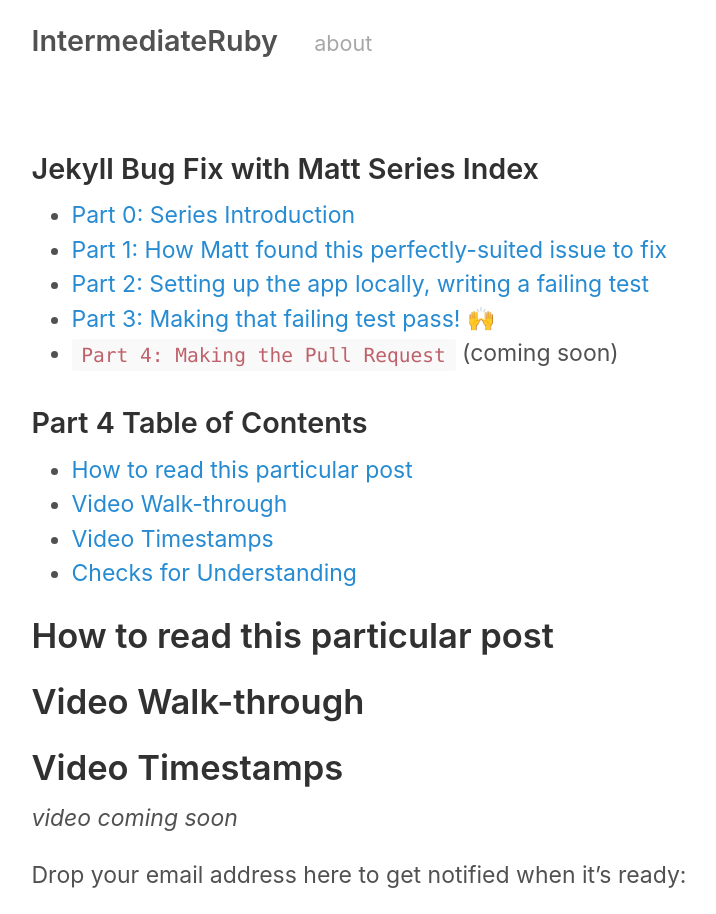
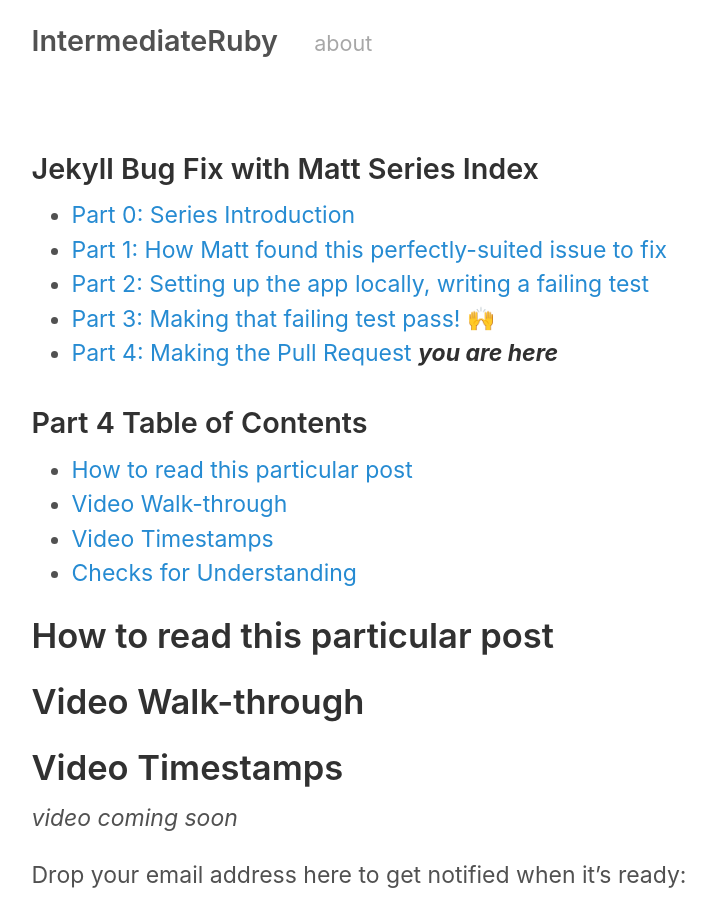
Before and after one commit to josh-works/intermediaterubycom, a Jekyll site: the page built from _pages/matt-swanson-jekyll-bug-p4.md, in a window 1280 px wide. Shown: the top 914 px of the page, without its empty margins (206-922 px from the left). Built offline with Jekyll 4.4.1, drawn with Linux system fonts in a browser that asks for light colours; some of the changed text lies outside the part shown; grey boxes are pictures that could not be loaded.

Commit message:
adds part 4 to series index

```diff
--- a/_includes/jekyll-bug-fix-index.md
+++ b/_includes/jekyll-bug-fix-index.md
@@ -2,4 +2,4 @@
 - [Part 1: How Matt found this perfectly-suited issue to fix]({{ site.baseurl }}{% link _pages/matt-swanson-jekyll-bug-p1.md %}){% if page.url == "/make-oss-contributions-part-1-finding-an-issue" %} _**you are here**_ {% endif %}
 - [Part 2: Setting up the app locally, writing a failing test]({{ site.baseurl }}{% link _pages/matt-swanson-jekyll-bug-p2.md %}) {% if page.url == "/matt-swanson-jekyll-bug-p2" %} _**you are here**_ {% endif %}
 - [Part 3: Making that failing test pass! 🙌]({{ site.baseurl }}{% link _pages/matt-swanson-jekyll-bug-p3.md %}) {% if page.url == "/matt-swanson-jekyll-bug-p3" %} _**you are here**_ {% endif %}
-- `Part 4: Making the Pull Request` (coming soon)
+- [Part 4: Making the Pull Request]({{ site.baseurl }}{% link _pages/matt-swanson-jekyll-bug-p4.md %})  {% if page.url == "/matt-swanson-jekyll-bug-p4" %} _**you are here**_ {% endif %}
```
